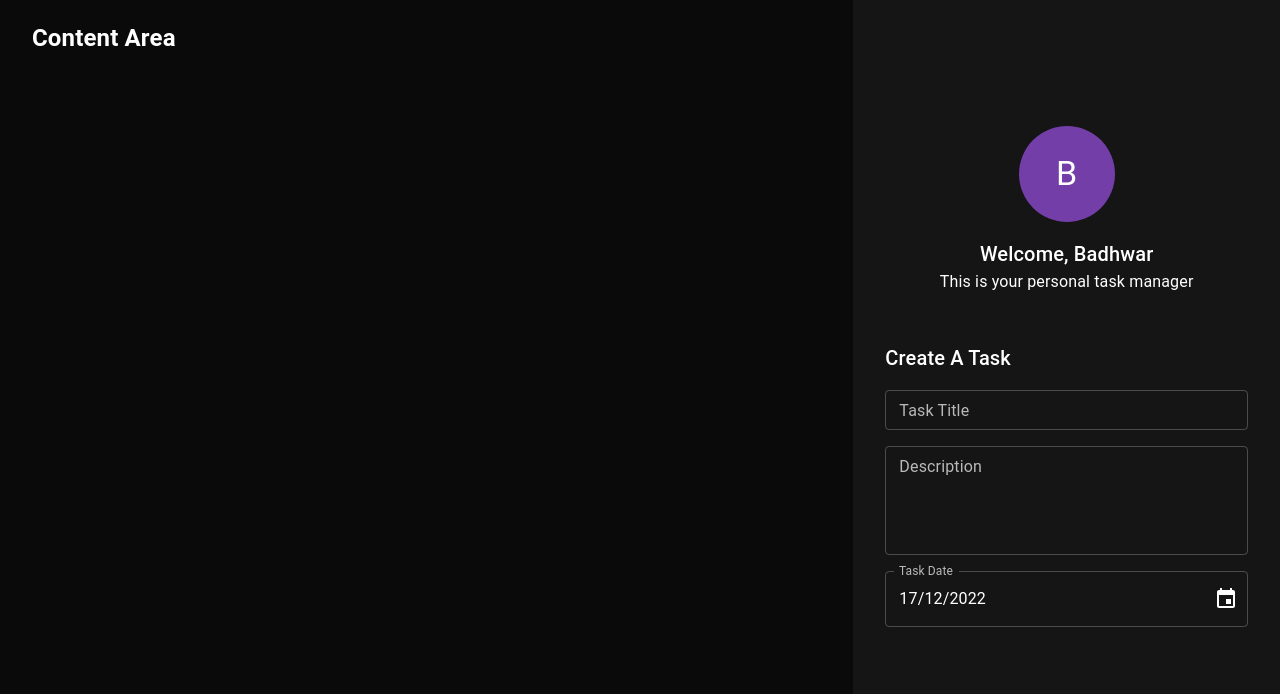
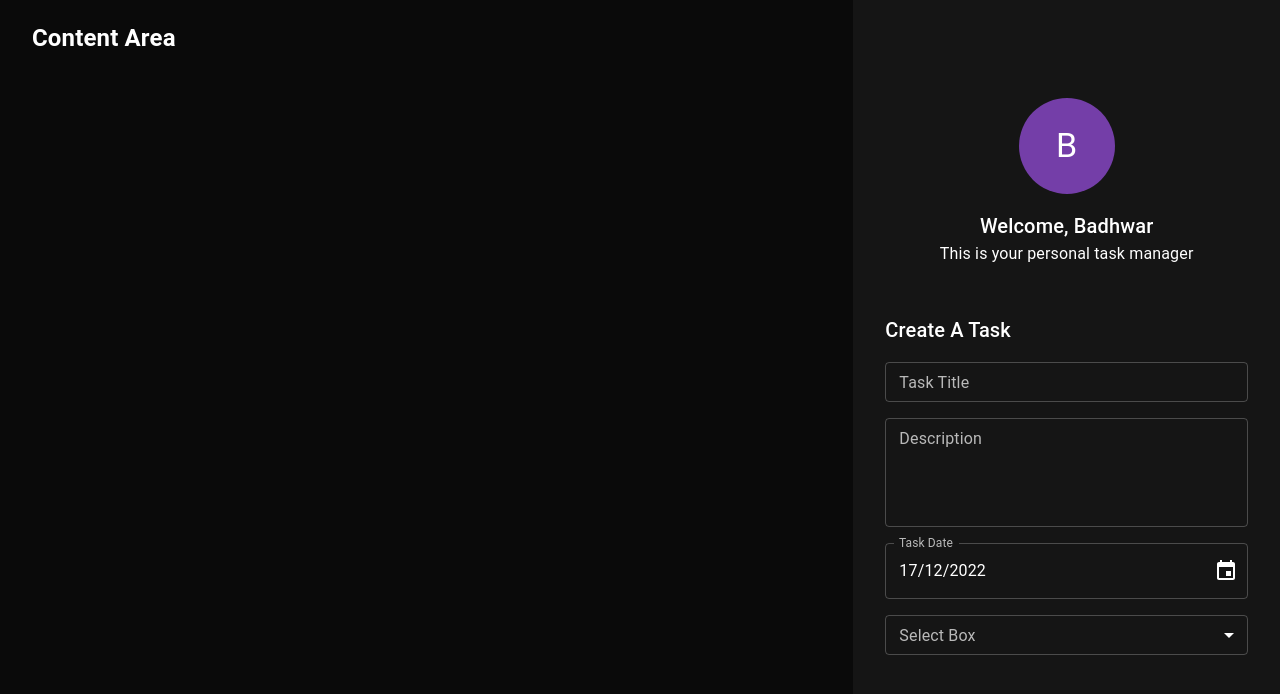
Before and after one commit to karanbadhwar/TodoApp, a React (Create React App) app: page / in a window 1280 px wide. Shown: the top 694 px of the page. Built offline with nearby package versions, Linux system fonts and the light colour scheme.

Commit message:
Making TaskSelector Field Dynamic

```diff
--- /dev/null
+++ b/src/components/createTaskForm/_taskSelectorField.tsx
@@ -0,0 +1,45 @@
+import React, { FC, ReactElement } from 'react';
+import {
+  FormControl,
+  InputLabel,
+  MenuItem,
+  Select,
+  SelectChangeEvent,
+} from '@mui/material';
+import { ISelectField } from './interfaces/ISelectField';
+
+export const TaskSelectorField: FC<ISelectField> = (props): ReactElement => {
+  const {
+    value = '',
+    label = 'Select Box',
+    name = 'SelectBox',
+    items = [
+      {
+        value: '',
+        label: 'Add Items',
+      },
+    ],
+    disabled = false,
+    onChange = (e: SelectChangeEvent) => console.log(e),
+  } = props;
+  return (
+    <FormControl fullWidth size="small">
+      <InputLabel id={`${name}-id`}>{label}</InputLabel>
+      <Select
+        label={label}
+        labelId={`${name}-id`}
+        id={`${name}-id-select`}
+        name={name}
+        value={value}
+        disabled={disabled}
+        onChange={onChange}
+      >
+        {items.map((item, index) => (
+          <MenuItem key={item.value + index} value={item.value}>
+            {item.label}
+          </MenuItem>
+        ))}
+      </Select>
+    </FormControl>
+  );
+};
--- a/src/components/createTaskForm/createTaskForm.tsx
+++ b/src/components/createTaskForm/createTaskForm.tsx
@@ -4,6 +4,7 @@ import { Box, Typography, Stack } from '@mui/material';
 import { TaskTitleField } from './_taskTitleField';
 import { TaskDescription } from './_taskDescription';
 import { TaskDateField } from './_taskDateField';
+import { TaskSelectorField } from './_taskSelectorField';
 
 export const CreateTaskForm: FC = (): ReactElement => {
   return (
@@ -22,6 +23,9 @@ export const CreateTaskForm: FC = (): ReactElement => {
         <TaskTitleField />
         <TaskDescription />
         <TaskDateField />
+        <Stack spacing={2} sx={{ width: '100%' }} direction="row">
+          <TaskSelectorField />
+        </Stack>
       </Stack>
     </Box>
   );
--- a/src/components/createTaskForm/interfaces/ISelectField.ts
+++ b/src/components/createTaskForm/interfaces/ISelectField.ts
@@ -2,11 +2,11 @@ import { SelectChangeEvent } from '@mui/material';
 import { IDIsabled } from './IDisabled';
 
 export interface ISelectField extends IDIsabled {
-  onChnage?: (e: SelectChangeEvent) => void;
+  onChange?: (e: SelectChangeEvent) => void;
   name?: string;
   value?: string;
   label?: string;
-  items: ISelectItems[];
+  items?: ISelectItems[];
 }
 
 export interface ISelectItems {
```
